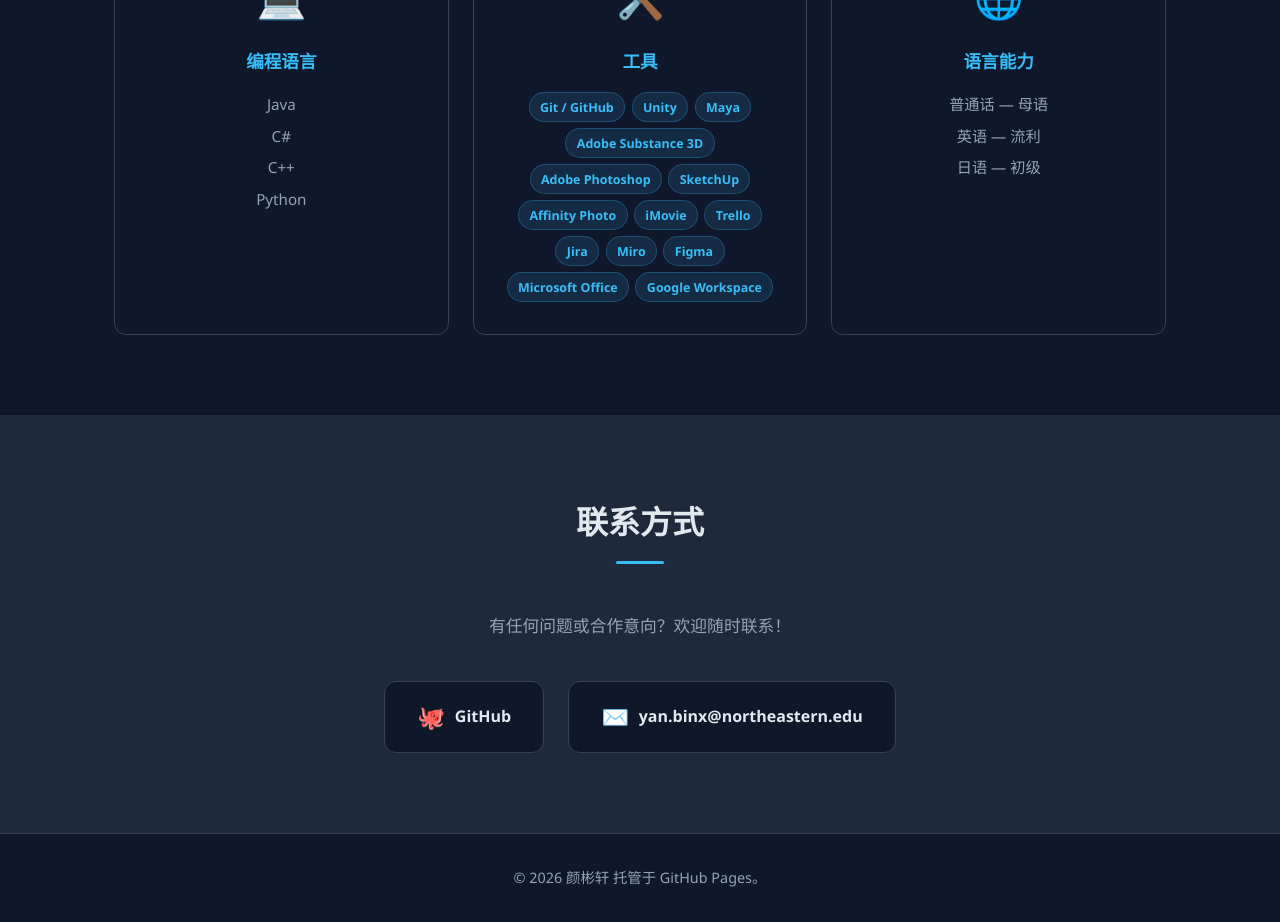
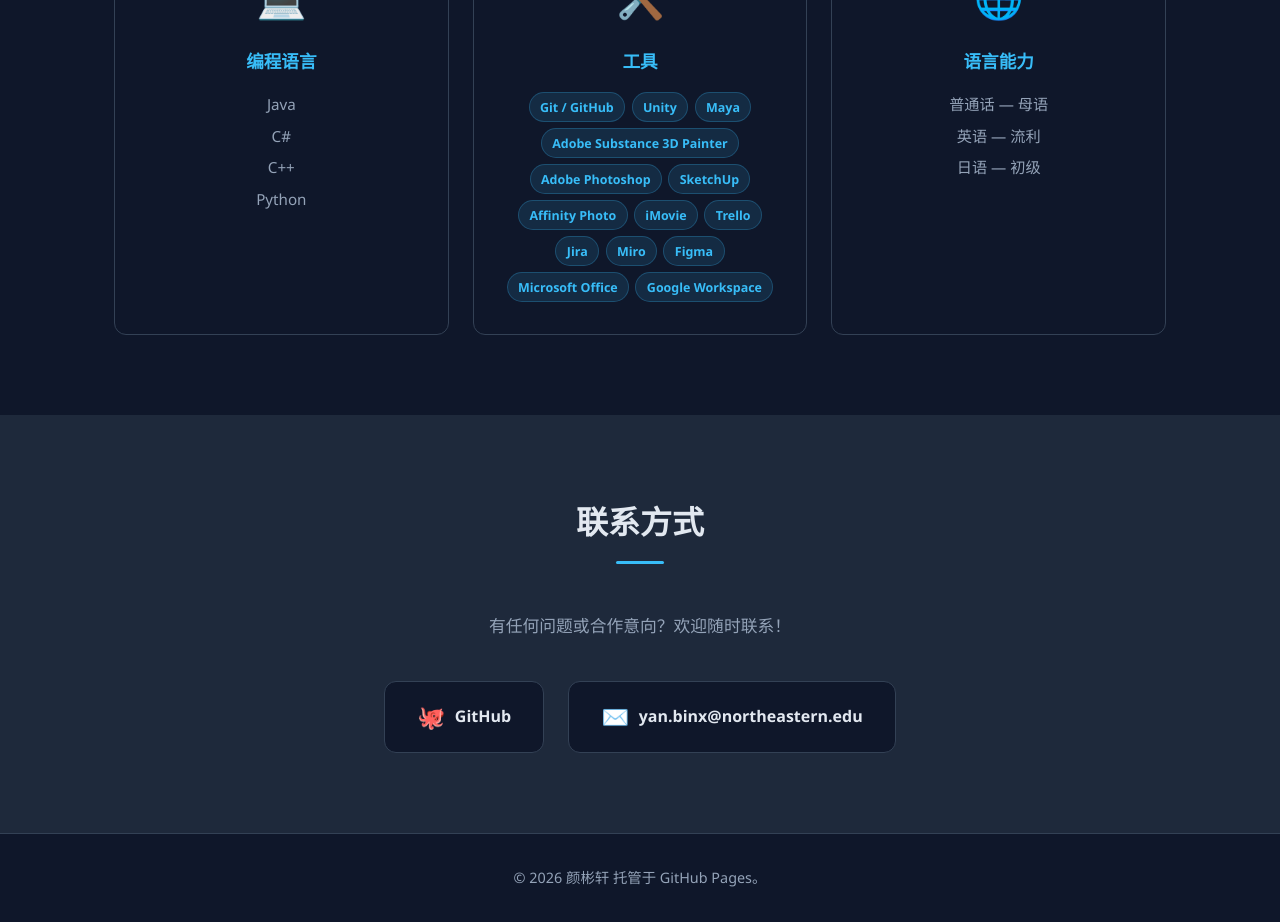
Before and after one commit to FF-Yan/ff-yan.github.io, a plain HTML site: page index-zh.html in a window 1280 px wide. Shown: the part 1660-2582 px from the top of the page. Drawn offline with Linux system fonts and the light colour scheme.

Commit message:
Update tag for Adobe Substance 3D to Painter

```diff
--- a/index-zh.html
+++ b/index-zh.html
@@ -87,7 +87,7 @@
             <span class="tag">Git / GitHub</span>
             <span class="tag">Unity</span>
             <span class="tag">Maya</span>
-            <span class="tag">Adobe Substance 3D</span>
+            <span class="tag">Adobe Substance 3D Painter</span>
             <span class="tag">Adobe Photoshop</span>
             <span class="tag">SketchUp</span>
             <span class="tag">Affinity Photo</span>
```
